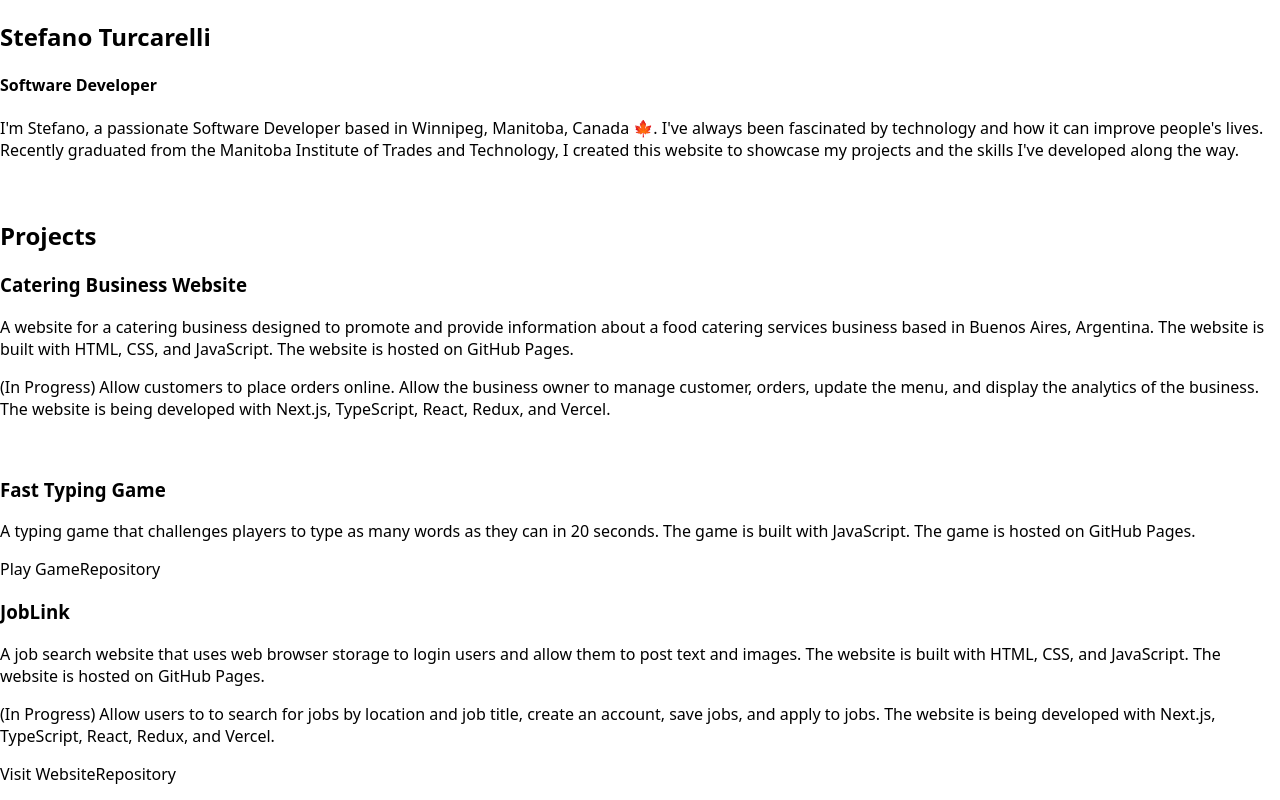
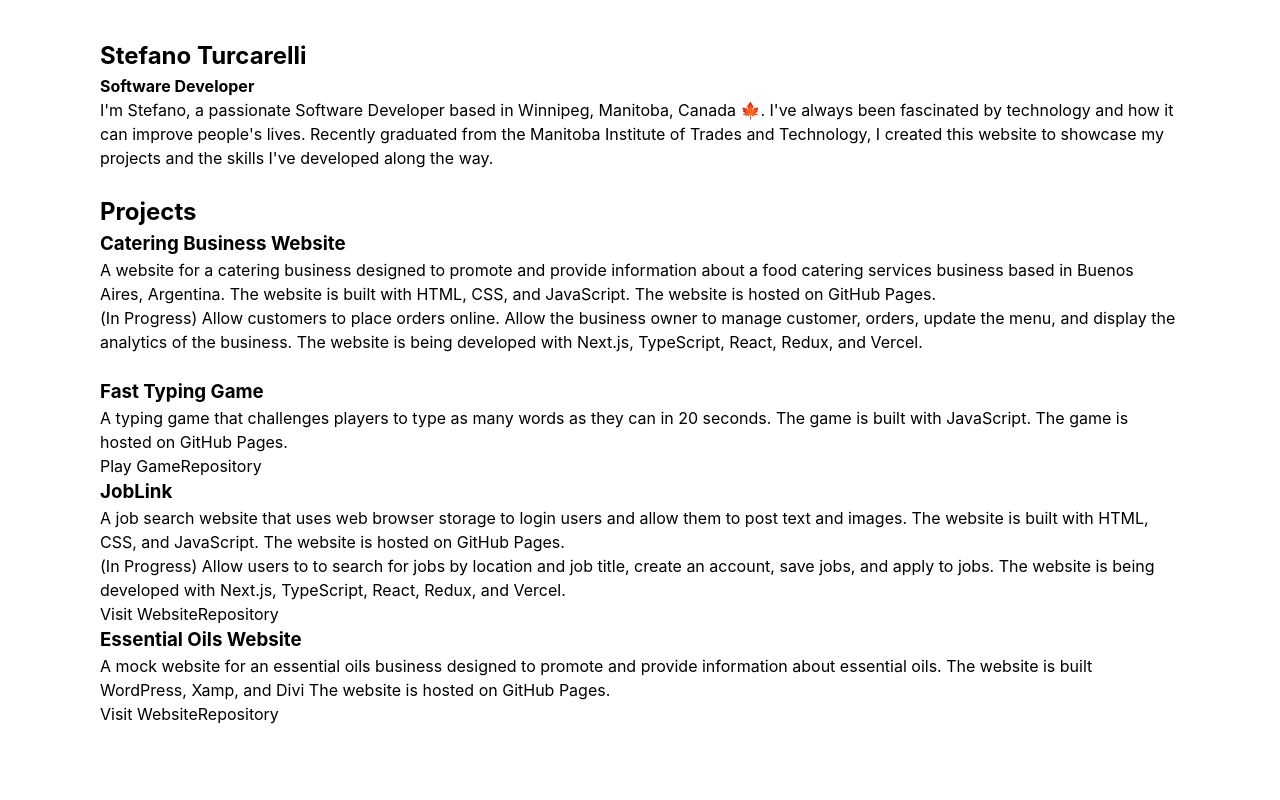
Before and after one commit to stefanoturcarelli/website, a Next.js app: page / in a window 1280 px wide. Shown: the top 800 px of the page. Built offline with nearby package versions, Linux system fonts and the light colour scheme.

Commit message:
Update global styles with Reset rules

```diff
--- a/app/styles/globals.css
+++ b/app/styles/globals.css
@@ -14,3 +14,123 @@ a {
 * {
   box-sizing: border-box;
 }
+
+/* ! ------------------------------------------------------------------------ */
+/* !                                  RESET                                   */
+/* ! ------------------------------------------------------------------------ */
+
+*,
+*::before,
+*::after {
+  box-sizing: border-box;
+}
+
+* {
+  margin: 0;
+  padding: 0;
+  vertical-align: baseline;
+}
+
+html {
+  font-size: 62.5%;
+  scroll-behavior: smooth;
+  -webkit-text-size-adjust: none;
+  -moz-text-size-adjust: none;
+  text-size-adjust: none;
+}
+
+body {
+  min-height: 100dvh;
+  font-family: "Inter", Arial, Helvetica, sans-serif;
+  font-size: 1.6rem;
+  line-height: 1.5;
+  text-rendering: optimizeSpeed;
+  -webkit-font-smoothing: antialiased;
+  -moz-osx-font-smoothing: grayscale;
+  overflow-x: hidden;
+}
+
+h1,
+h2,
+h3,
+h4 {
+  text-wrap: balance;
+}
+
+p,
+h1,
+h2,
+h3,
+h4 {
+  overflow-wrap: break-word;
+}
+
+ul[role="list"],
+ol[role="list"] {
+  list-style: none;
+}
+
+a,
+i,
+figure,
+img,
+button,
+input[type="button"],
+input[type="submit"] {
+  -webkit-user-select: none;
+  -moz-user-select: none;
+  user-select: none;
+}
+
+img,
+picture,
+video,
+canvas,
+svg {
+  display: block;
+  max-width: 100%;
+}
+
+input,
+textarea,
+button,
+select {
+  font: inherit;
+  border-style: none;
+  outline-style: none;
+}
+
+input[type="button"],
+input[type="submit"],
+input[type="reset"],
+button,
+a {
+  cursor: pointer;
+}
+
+a {
+  text-decoration: none;
+  color: inherit;
+}
+
+@media (prefers-reduced-motion: reduce) {
+  html:focus-within {
+    scroll-behavior: auto;
+  }
+
+  *,
+  *::before,
+  *::after {
+    animation-duration: 0.01ms !important;
+    animation-iteration-count: 1 !important;
+    transition-duration: 0.01ms !important;
+    scroll-behavior: auto !important;
+  }
+}
+
+.container {
+  max-width: 1200px;
+  width: min(100% - 25px, 1080px);
+  margin-inline: auto;
+  box-sizing: border-box;
+}
```
